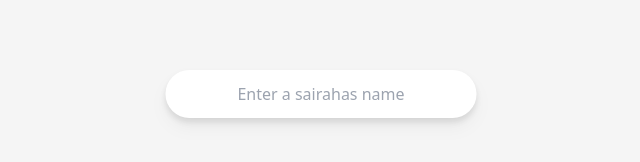
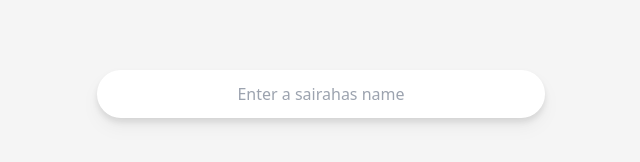
Before and after one commit to Lostjerome/sairahas, a Vue app: page / in a window 1280 px wide. Shown: the part 306-468 px from the top of the page, without its empty margins (319-959 px from the left). Built offline with nearby package versions, Linux system fonts and the light colour scheme.

Commit message:
:lipstick: Editted styling

```diff
--- a/src/App.vue
+++ b/src/App.vue
@@ -12,9 +12,6 @@ import sairahas from "./utils/sairahas";
 const savedSairahas = ref(JSON.parse(localStorage.getItem("savedSairahas")));
 
 let sairahasName = ref(savedSairahas.value?.name || "");
-// savedSairahas.value?.name
-//   ? (sairahasName.value = savedSairahas.value.name)
-//   : (sairahasName.value = "");
 
 let currentSairahas = ref(
   sairahas.value.find(
@@ -124,6 +121,6 @@ watch(
     v-else
     id="sairahas-name"
     placeholder="Enter a sairahas name"
-    class="px-10 py-3 bg-white text-center outline-none drop-shadow-lg rounded-full absolute top-1/2 left-1/2 -translate-x-1/2 -translate-y-1/2"
+    class="w-10/12 max-w-md px-10 py-3 bg-white text-center outline-none drop-shadow-lg rounded-full absolute top-1/2 left-1/2 -translate-x-1/2 -translate-y-1/2"
   />
 </template>
--- a/src/components/congrats-card.vue
+++ b/src/components/congrats-card.vue
@@ -5,7 +5,7 @@
   >
     <p class="font-bold">Congratulations!</p>
     <div
-      class="w-full outline-0 bg-gray-200 rounded-md p-2 text-center text-lg self-center"
+      class="w-full outline-0 rounded-md p-2 text-center text-lg self-center"
     >
       "You have completed all the hints for this sairahas."
     </div>
--- a/src/components/input-card.vue
+++ b/src/components/input-card.vue
@@ -20,11 +20,13 @@ const emit = defineEmits(["reveal"]);
 
 function alert(msg, className) {
   const notification = document.getElementById("notification");
+  notification.classList.remove("text-green-500", "text-red-500");
   notification.classList.add(className);
   notification.innerText = msg;
+
   setTimeout(() => {
     notification.classList.remove(className);
-    notification.innerHTML = "";
+    notification.innerText === msg && (notification.innerText = "");
   }, 2000);
 }
 
```
